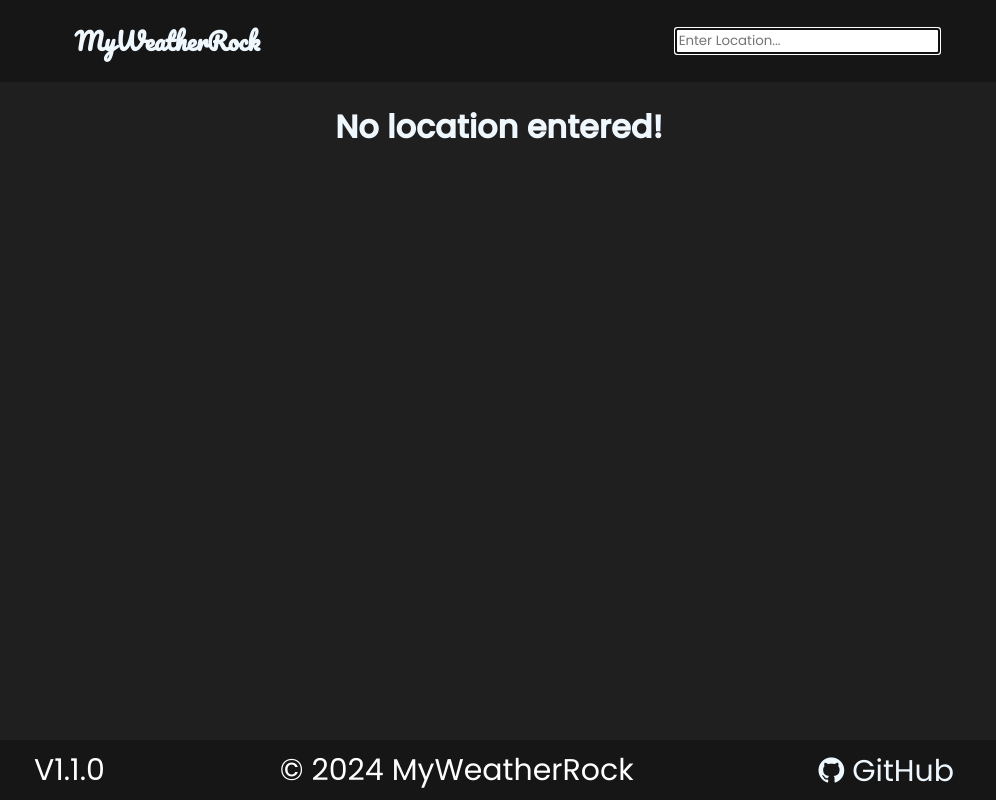
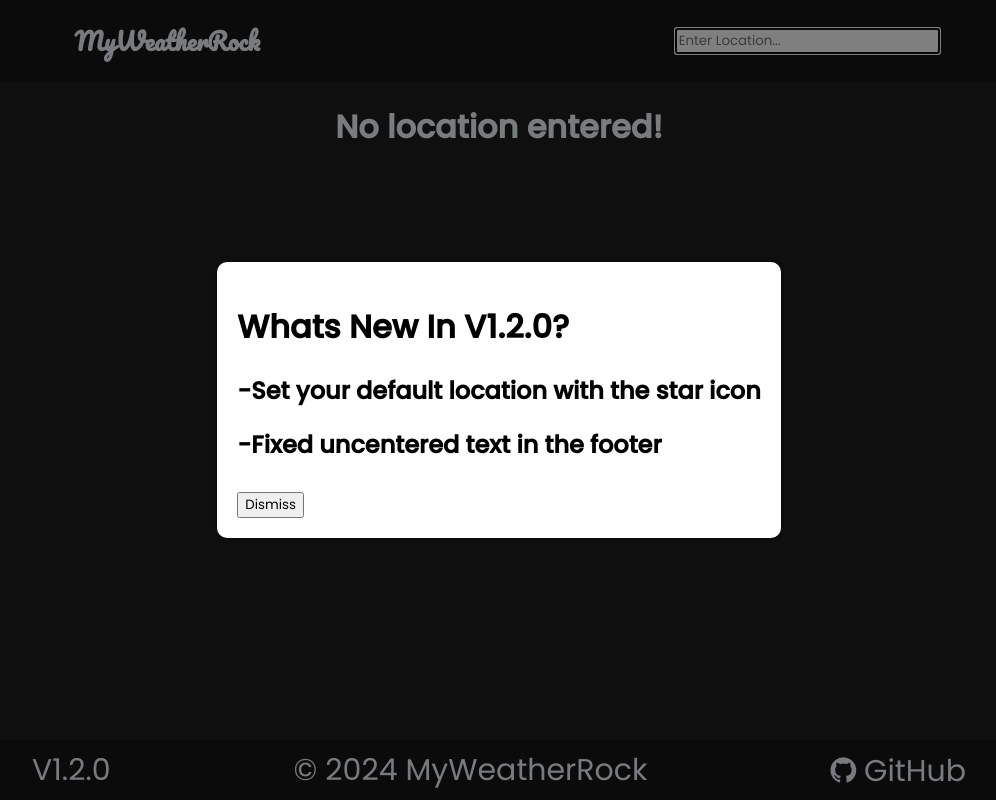
Before and after one commit to Kaktoose/MyWeatherRock, a React (Create React App) app: page / in a window 1280 px wide. Shown: the whole page, without its empty margins (141-1137 px from the left). Built offline with nearby package versions, Linux system fonts and the light colour scheme; no server answers; a web font is replaced by a local one.

Commit message:
added patch note message

```diff
--- a/src/App.css
+++ b/src/App.css
@@ -28,6 +28,37 @@ dialog {
   background-color: red;
   text-align: center;
 }
+
+
+.modal {
+  z-index: 100000;
+  position: fixed;
+  top: 0;
+  left: 0;
+  width: 100%;
+  height: 100%;
+  background-color: rgba(0, 0, 0, 0.5); /* semi-transparent background */
+  display: flex;
+  justify-content: center;
+  align-items: center;
+}
+
+.modal-content {
+  background-color: white;
+  padding: 20px;
+
+  border-radius: 10px;
+  box-shadow: 0 0 10px rgba(0, 0, 0, 0.3); /* shadow effect */
+}
+
+.modal button {
+  margin-top: 10px;
+}
+
+.blacktext{
+  color:#161616;
+}
+
 
 
 .views {
--- a/src/App.js
+++ b/src/App.js
@@ -2,6 +2,7 @@ import './App.css';
 import WeatherEnvironment from './components/WeatherEnvironment';
 import SiteHeader from './components/SiteHeader'
 import Test from './components/WeatherEnvironment'
+import PatchNotes from './components/PatchNotes.jsx';
 import { useState, useEffect } from 'react'
 import { keys } from "./keys"
 import CurrentConditions from './components/CurrentConditions';
@@ -159,6 +160,7 @@ function App() {
     <>
       <body >
 
+        <PatchNotes />
         <SiteHeader fetchCurrentWeather={fetchCurrentWeather} datastate={dataState} />
         {alertState && alertState.alerts.alert[0]?.event[0] ? <Warnings alerts={alertState.alerts.alert} /> : <div></div>}
 
--- a/src/components/Footer.jsx
+++ b/src/components/Footer.jsx
@@ -5,8 +5,8 @@ const Footer = () =>{
         <footer className="Footer">
         <link rel="stylesheet" href="https://cdnjs.cloudflare.com/ajax/libs/font-awesome/4.7.0/css/font-awesome.min.css" />
 
-            <span>V1.1.0</span>
-            <span>© 2024 MyWeatherRock</span>
+            <span style={{ "color": "aliceBlue", 'margin': "10px"}}>V1.2.0</span>
+            <span style={{ "color": "aliceBlue", 'margin': "10px"}}>© 2024 MyWeatherRock</span>
             <span class="fa fa-github" style={{ "color": "aliceBlue", 'margin': "10px"}}><a style={{'fontSize': 'min(max(3vw, 2vw), 30px)', 'textDecoration': "none", 'color': 'aliceBlue'}} href="https://github.com/Kaktoose/MyWeatherRock/">&#32; GitHub</a></span>
 
 
--- /dev/null
+++ b/src/components/PatchNotes.jsx
@@ -0,0 +1,33 @@
+import { useEffect, useState } from "react";
+
+const PatchNotes = () => {
+    const newestVersion = 'V1.2.0';
+    const [showModal, setShowModal] = useState(false);
+
+    useEffect(() => {
+        if (localStorage.getItem('noteVersion') !== newestVersion) {
+            setShowModal(true);
+        }
+    }, []);
+
+    const dismissPatchNotes = () => {
+        localStorage.setItem('noteVersion', newestVersion);
+        setShowModal(false);
+    };
+    return (
+        <>
+            {showModal &&
+                <div className="modal">
+                    <div className="modal-content">
+                        <h1 style={{color: 'black'}}>Whats New In V1.2.0?</h1>
+                        <h2 style={{color: 'black'}}>-Set your default location with the star icon</h2>
+                        <h2 style={{color: 'black'}}>-Fixed uncentered text in the footer</h2>
+                        <button onClick={dismissPatchNotes}>Dismiss</button>
+                    </div>
+                </div>
+            }
+        </>
+    );
+};
+
+export default PatchNotes;
```
